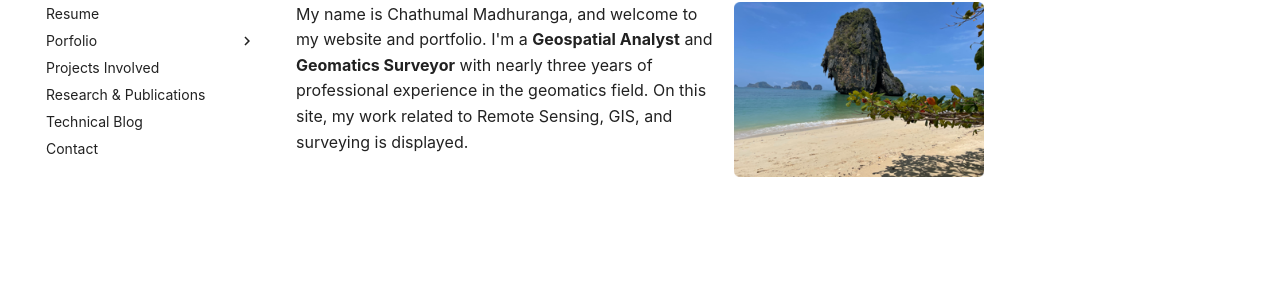
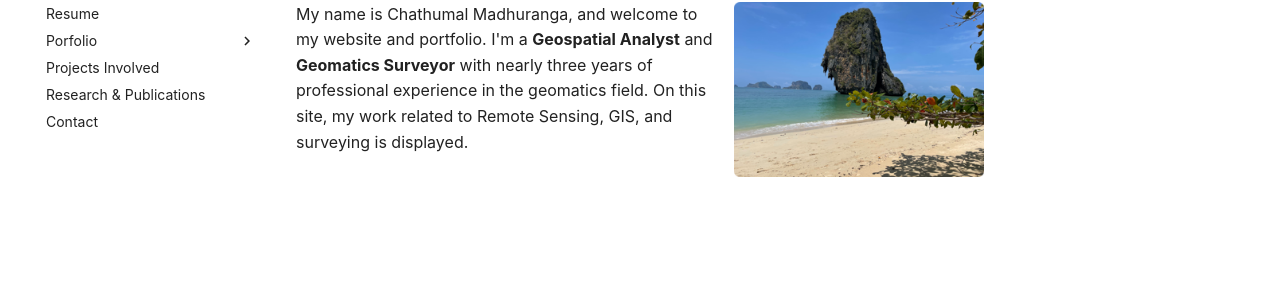
Before and after one commit to chathumal93/chathumal93.github.io, an MkDocs documentation site: the page built from docs/index.md, in a window 1280 px wide. Shown: the part 193-499 px from the top of the page. Built offline with MkDocs 1.6.1 and Material for MkDocs 9.7.7, drawn with Linux system fonts in a browser that asks for light colours; some web fonts are replaced.

Commit message:
Update yml

```diff
--- a/mkdocs.yml
+++ b/mkdocs.yml
@@ -51,7 +51,6 @@ nav:
     - Extra Activities: portfolio/extra.md
   - Projects Involved: projects.md
   - Research & Publications: research.md
-  - Technical Blog: techb.md
   - Contact: contact.md
 
 
```
